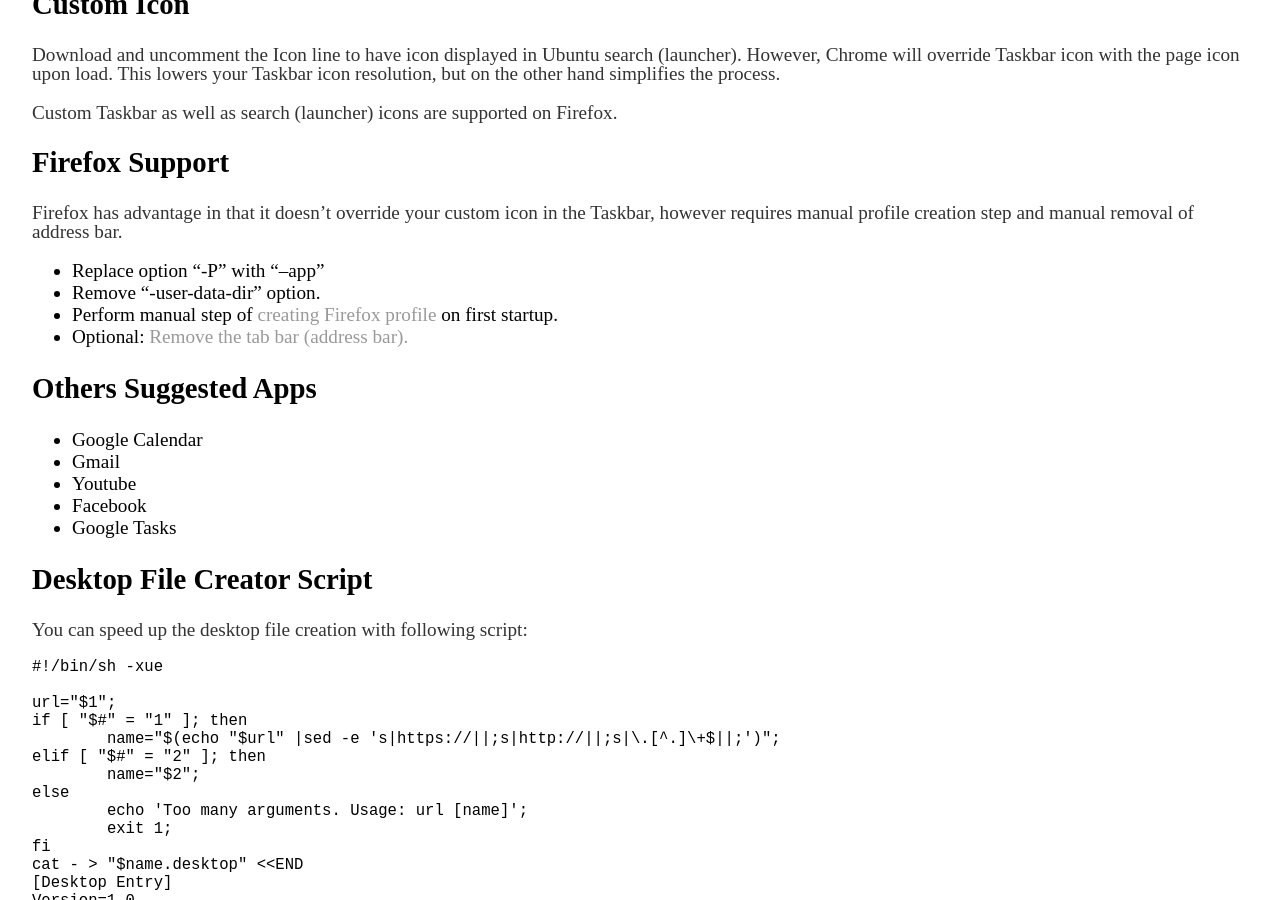
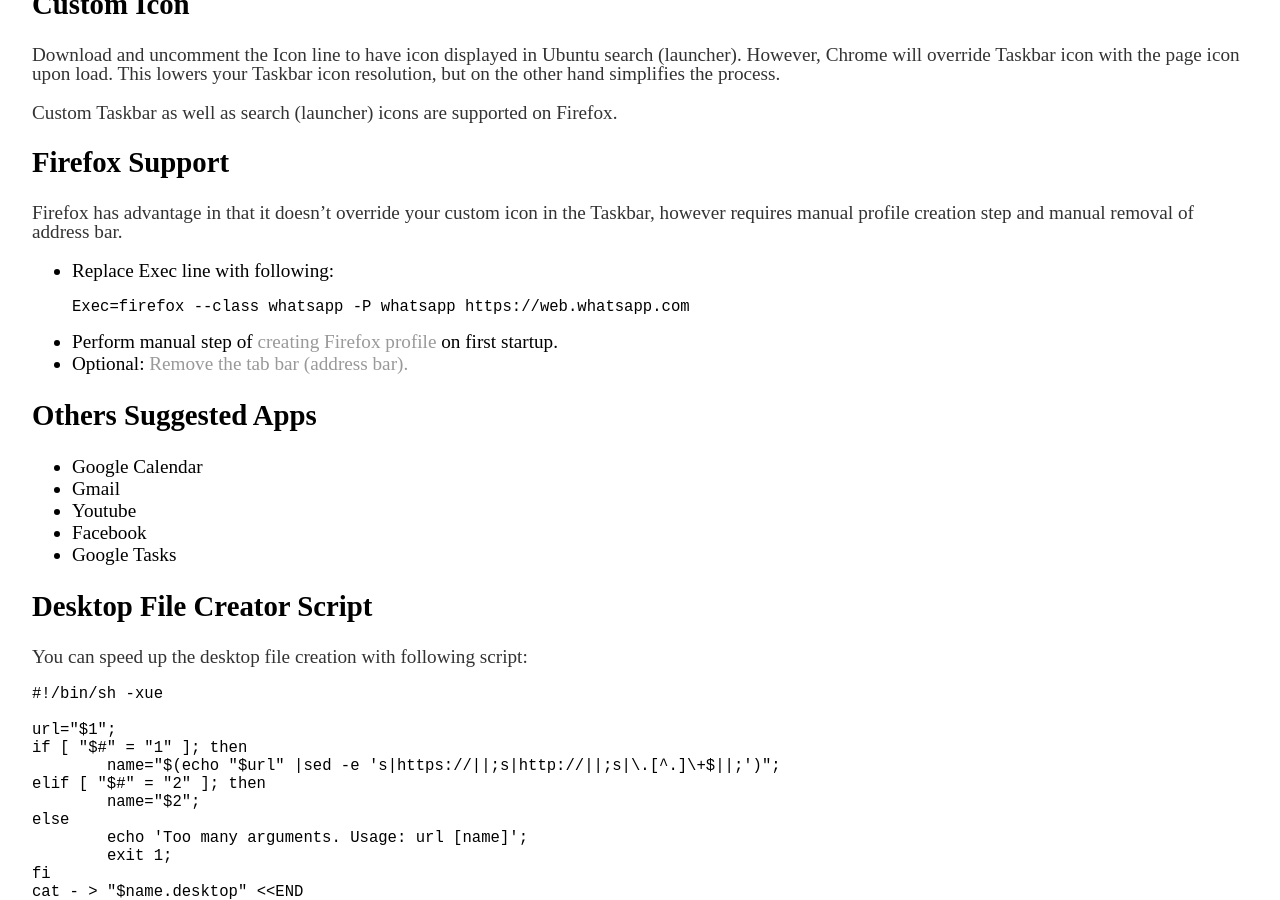
Before and after one commit to vackosar/vackosar.github.io, a Jekyll site: the page built from _posts/2018-02-25-Creating-Custom-Ubuntu-Web-Link-App.md, in a window 1280 px wide and 900 px high, scrolled down 694 px. Built offline with Jekyll 4.4.1, drawn with Linux system fonts in a browser that asks for light colours; comment, search, counter and statistics services are not loaded.

Commit message:
web link app

````diff
--- a/_posts/2018-02-25-Creating-Custom-Ubuntu-Web-Link-App.md
+++ b/_posts/2018-02-25-Creating-Custom-Ubuntu-Web-Link-App.md
@@ -35,8 +35,10 @@
 
 ## Firefox Support
 Firefox has advantage in that it doesn't override your custom icon in the Taskbar, however requires manual profile creation step and manual removal of address bar.
-- Replace option "-P" with "--app"
-- Remove "-user-data-dir" option.
+- Replace Exec line with following:
+```
+Exec=firefox --class whatsapp -P whatsapp https://web.whatsapp.com
+```
 - Perform manual step of [creating Firefox profile](https://support.mozilla.org/en-US/kb/profile-manager-create-and-remove-firefox-profiles) on first startup.
 - Optional: [Remove the tab bar (address bar).](https://superuser.com/questions/1261660/firefox-quantum-ver-57-how-can-i-hide-the-horizontal-tab-bar-with-treesty)
 
````
